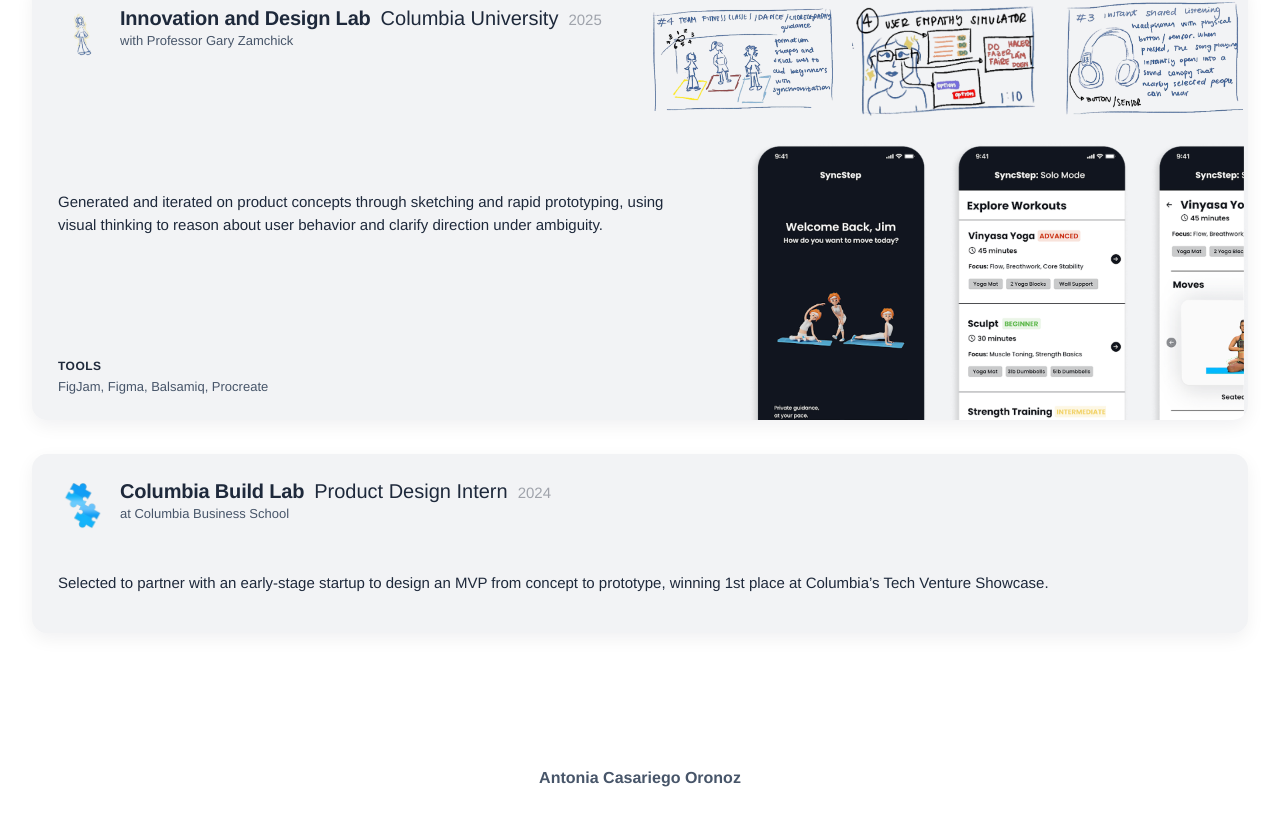
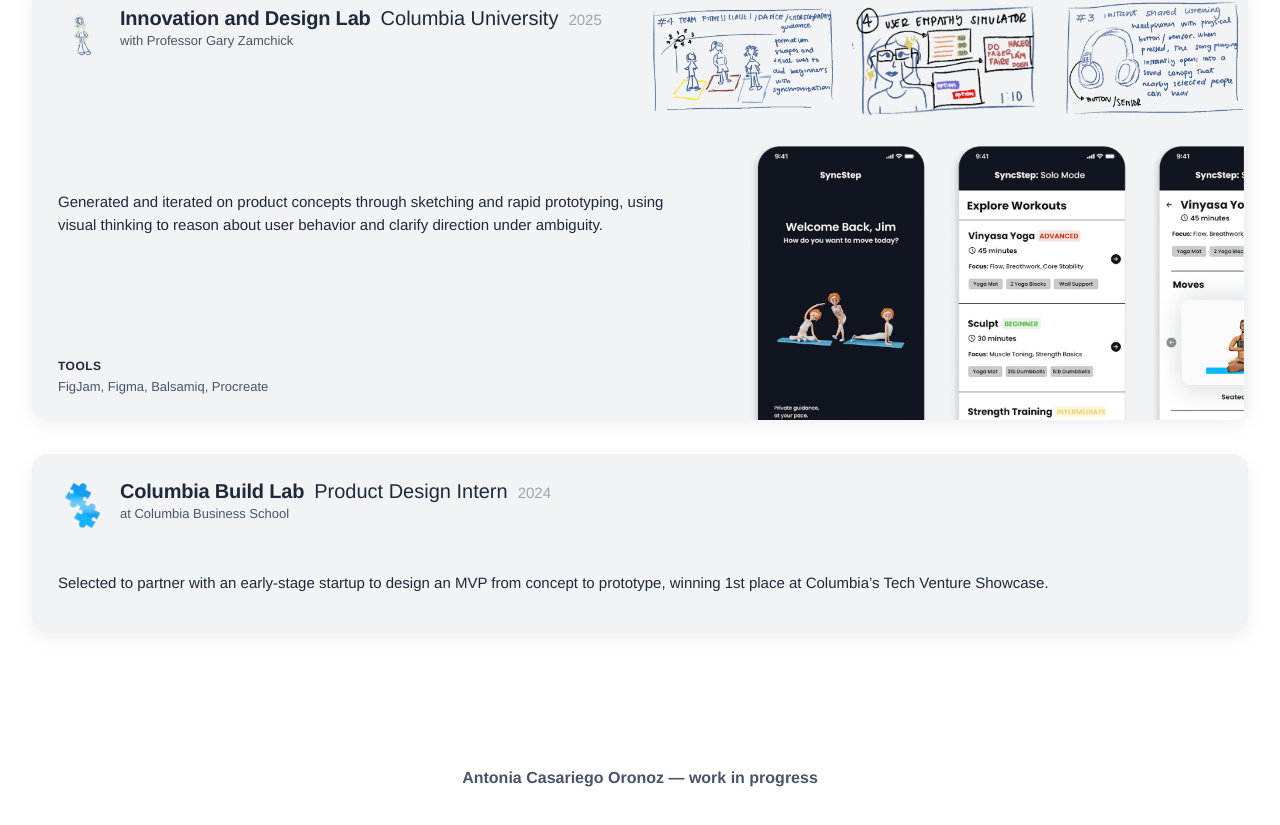
Before and after one commit to antoniacasariego/antoniacasariego, a React (Vite) app: page / in a window 1280 px wide. Shown: the part 1403-2228 px from the top of the page. Built offline with nearby package versions, Linux system fonts and the light colour scheme.

Commit message:
Update HomePage.tsx

```diff
--- a/src/pages/HomePage.tsx
+++ b/src/pages/HomePage.tsx
@@ -22,7 +22,7 @@
                 </div>
 
                 {/* <Projects /> */}
-                <footer className="footer">Antonia Casariego Oronoz</footer>
+                <footer className="footer">Antonia Casariego Oronoz — work in progress</footer>
             </div>
         </div>
     );
```
